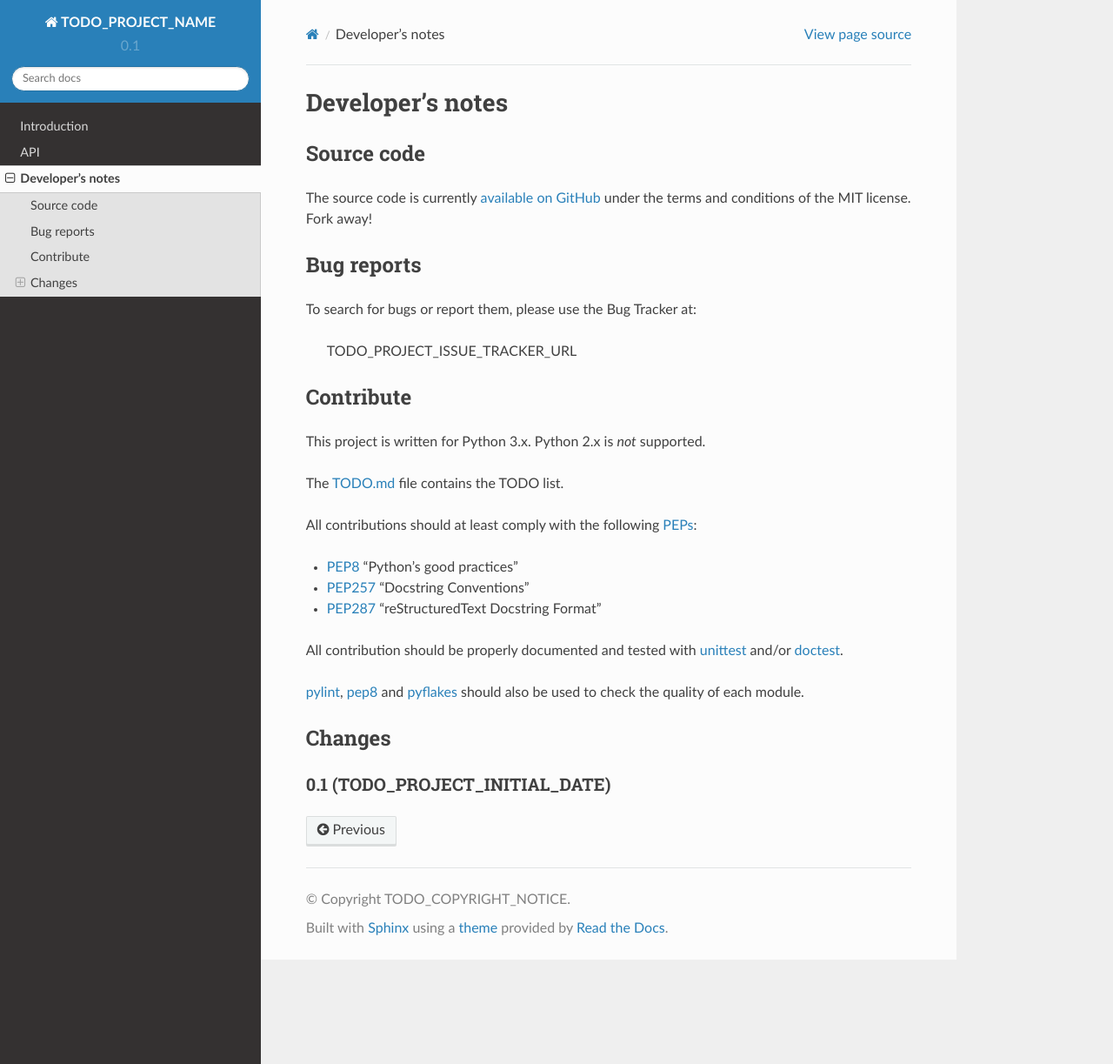
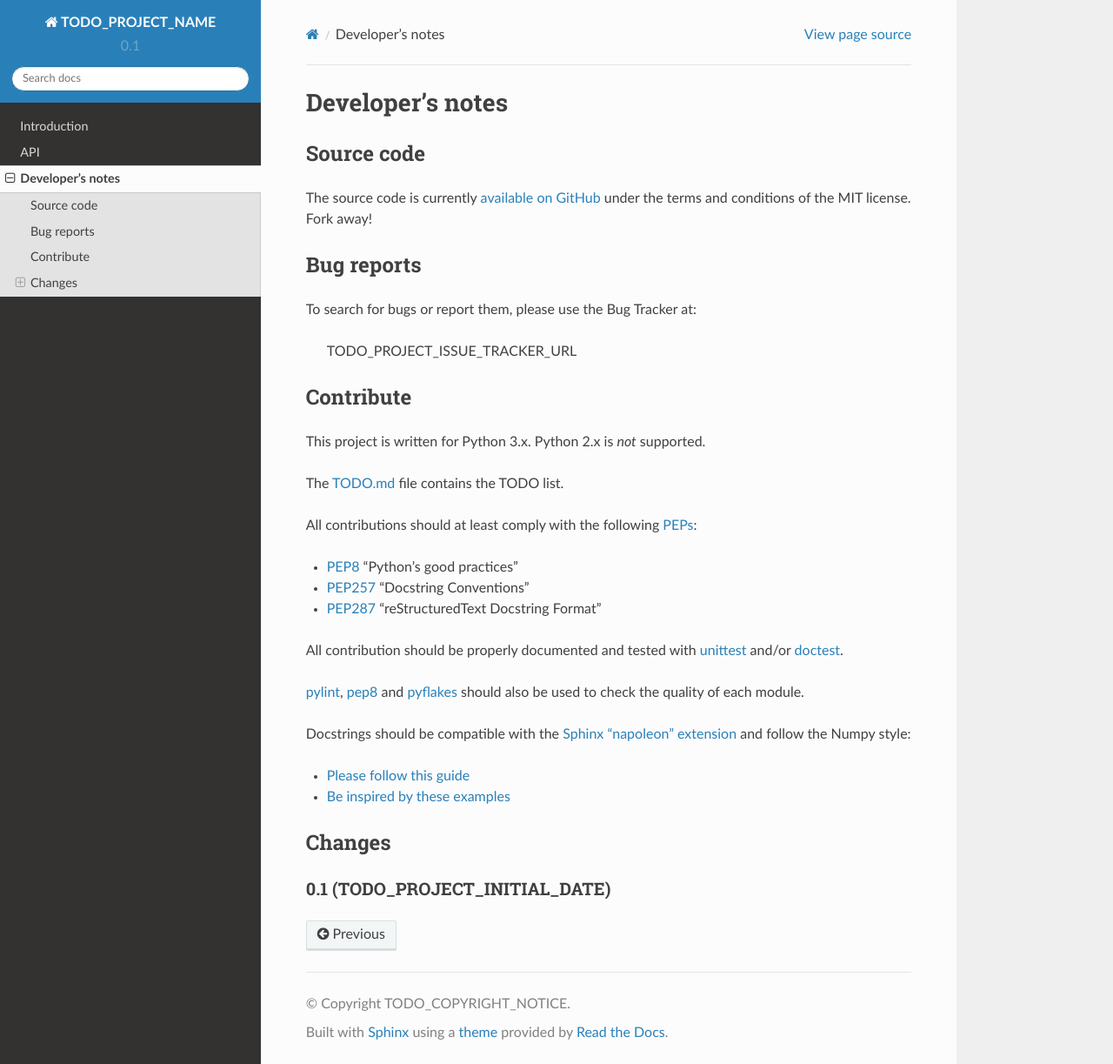
Before and after one commit to jeremiedecock/ailib, a Sphinx documentation site: the page built from docs/developer.rst, in a window 1280 px wide and 1223 px high. Shown: the whole window at 87% size. Built offline with Sphinx 7.4.7 and the Read the Docs theme 2.0.0, drawn with Linux system fonts in a browser that asks for light colours.

Commit message:
Update the documentation.

```diff
--- a/docs/developer.rst
+++ b/docs/developer.rst
@@ -37,6 +37,13 @@ and/or doctest_.
 pylint_, `pep8 <https://github.com/PyCQA/pep8>`__ and pyflakes_ should also be
 used to check the quality of each module.
 
+Docstrings should be compatible with the
+`Sphinx "napoleon" extension <http://sphinxcontrib-napoleon.readthedocs.org/>`__
+and follow the Numpy style:
+
+- `Please follow this guide <https://github.com/numpy/numpy/blob/master/doc/HOWTO_DOCUMENT.rst.txt>`__
+- `Be inspired by these examples <http://sphinxcontrib-napoleon.readthedocs.io/en/latest/example_numpy.html>`__
+
 Changes
 ~~~~~~~
 
```
